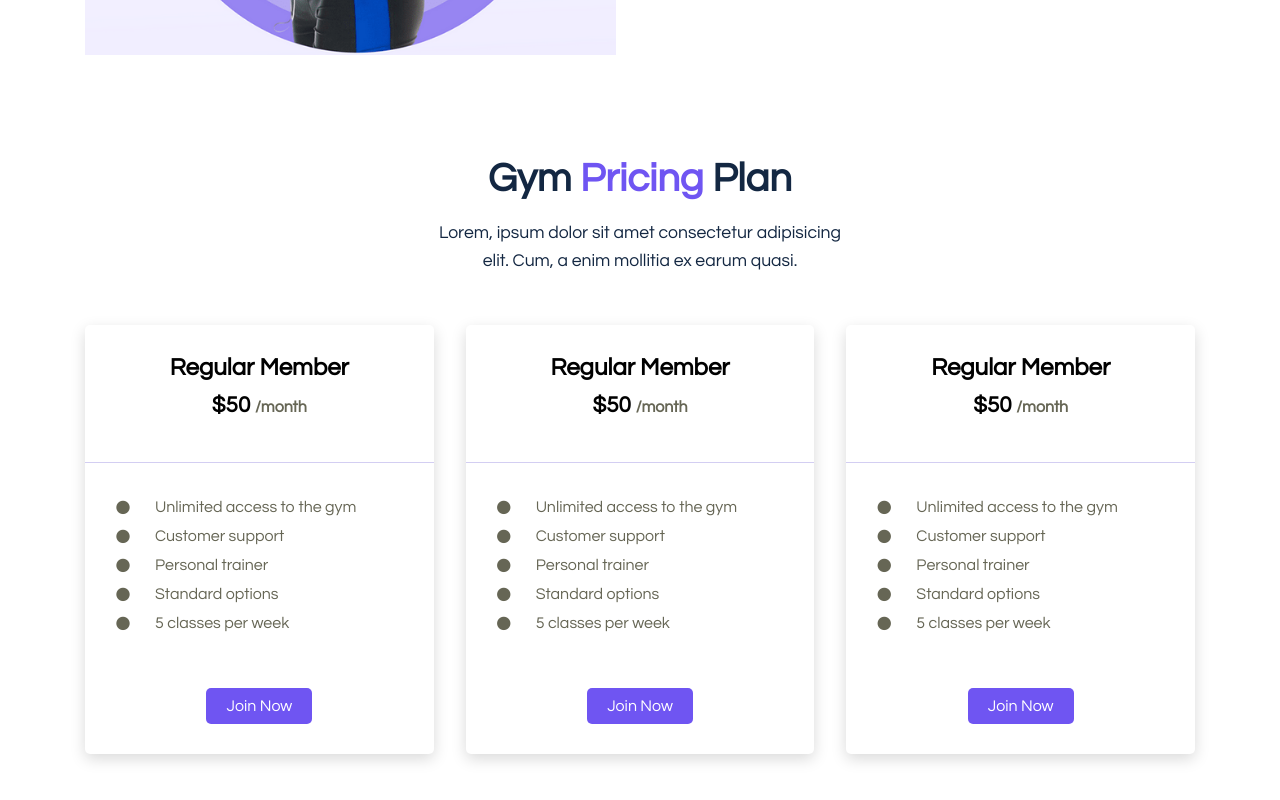
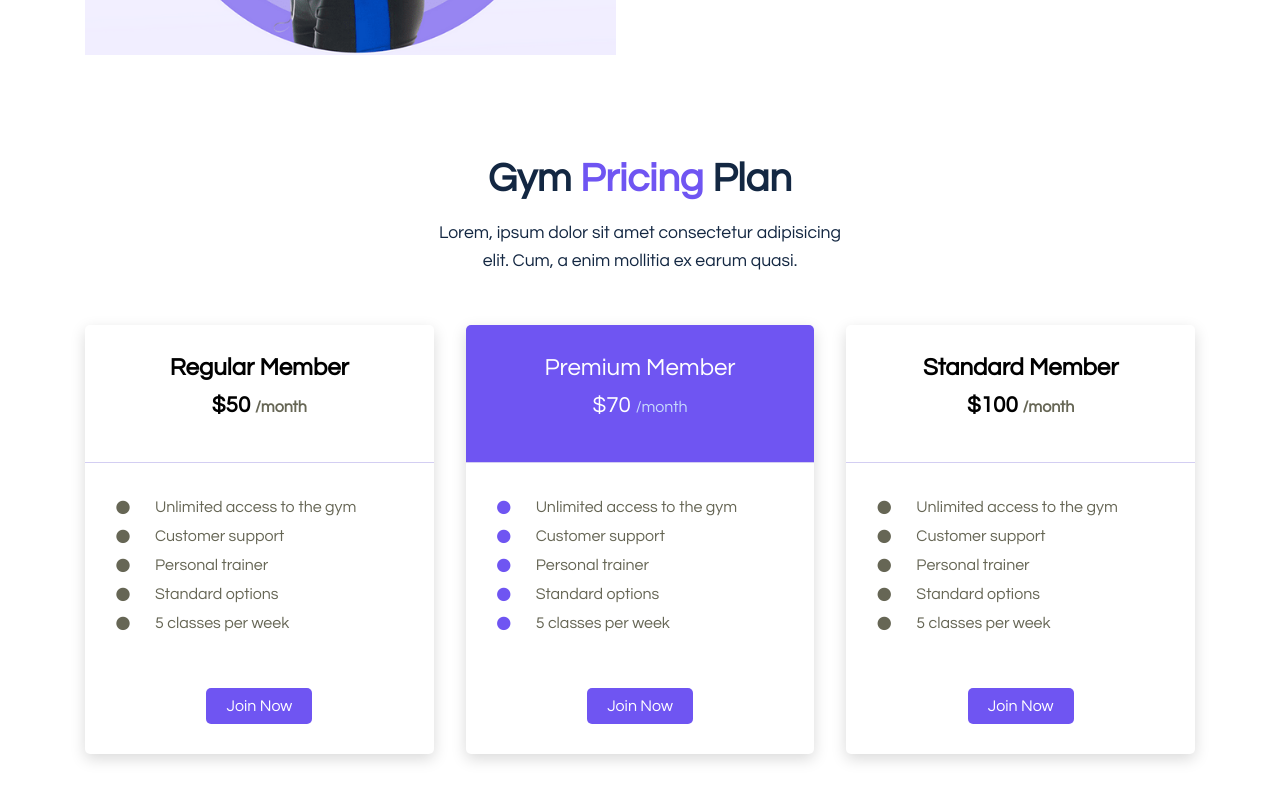
Before and after one commit to mariaemf/gym-website-reactjs, a React (Create React App) app: page / in a window 1280 px wide. Shown: the part 1641-2441 px from the top of the page. Built offline with nearby package versions, Linux system fonts and the light colour scheme.

Commit message:
fnalization of the princing session and its stylization

```diff
--- a/src/components/UI/Princing.js
+++ b/src/components/UI/Princing.js
@@ -62,9 +62,9 @@ const Princing = () => {
 
           <div className="pricing__item pricing__item02">
             <div className="pricing__card-top">
-              <h2 className="sectiont__title">Regular Member</h2>
+              <h2 className="sectiont__title">Premium Member</h2>
               <h2 className="pricing sectiont__title">
-                $50 <span>/month</span>
+                $70 <span>/month</span>
               </h2>
             </div>
             <div className="services">
@@ -104,11 +104,11 @@ const Princing = () => {
             </div>
           </div>
 
-          <div className="pricing__item pricing__item02">
+          <div className="pricing__item ">
             <div className="pricing__card-top">
-              <h2 className="sectiont__title">Regular Member</h2>
+              <h2 className="sectiont__title">Standard Member</h2>
               <h2 className="pricing sectiont__title">
-                $50 <span>/month</span>
+                $100 <span>/month</span>
               </h2>
             </div>
             <div className="services">
--- a/src/styles/pricing.css
+++ b/src/styles/pricing.css
@@ -72,3 +72,21 @@
 .services button {
   margin-top: 50px;
 }
+
+.pricing__item02 .pricing__card-top {
+  background: var(--primary-color);
+  border-radius: 5px 5px 0px 0;
+}
+
+.pricing__item02 .pricing__card-top h2 {
+  color: #fff;
+  font-weight: 500;
+}
+
+.pricing__item02 .pricing__card-top h2 span {
+  color: rgba(225, 255, 255, 0.788);
+}
+
+.pricing__item02 .services ul li span i {
+  color: var(--primary-color);
+}
```
